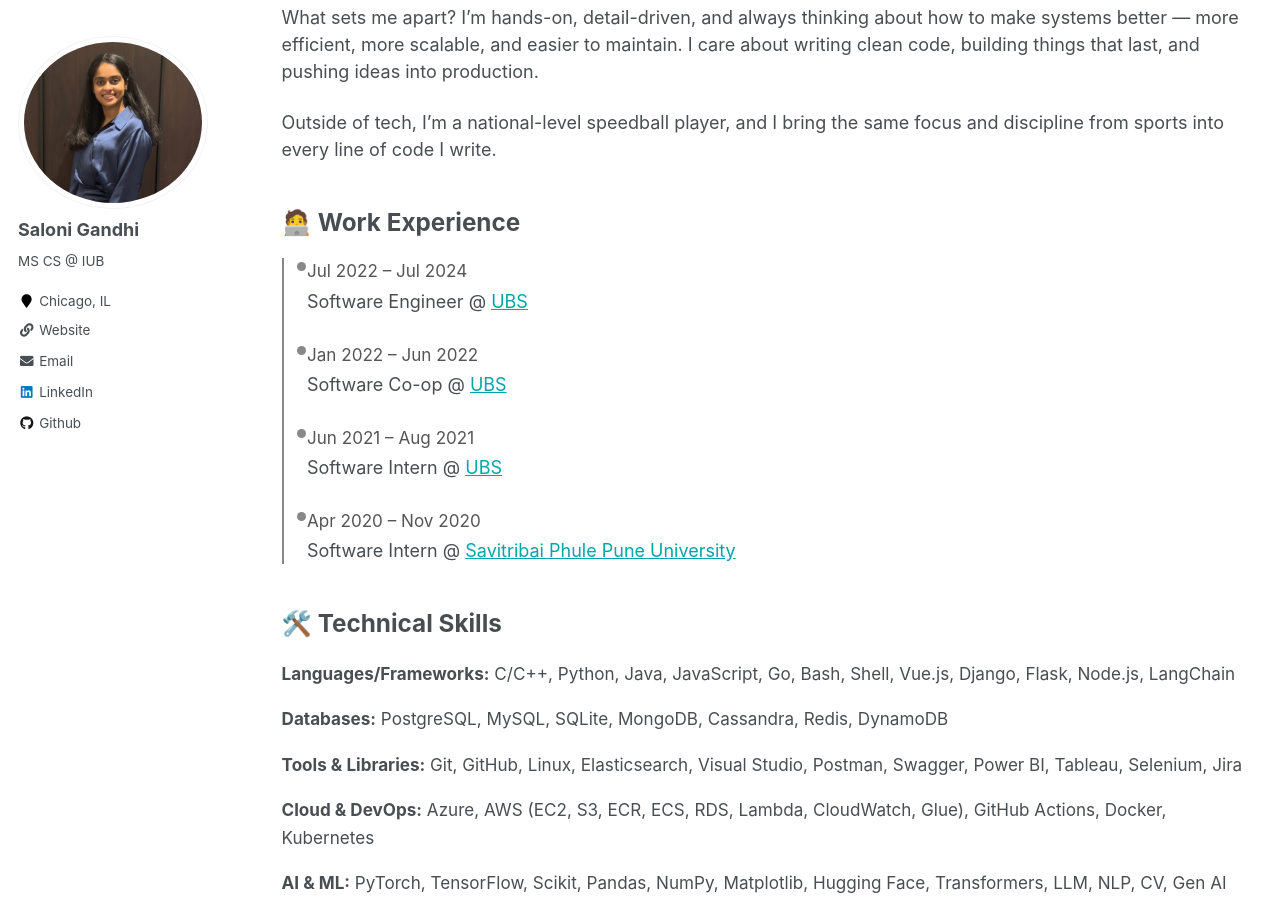
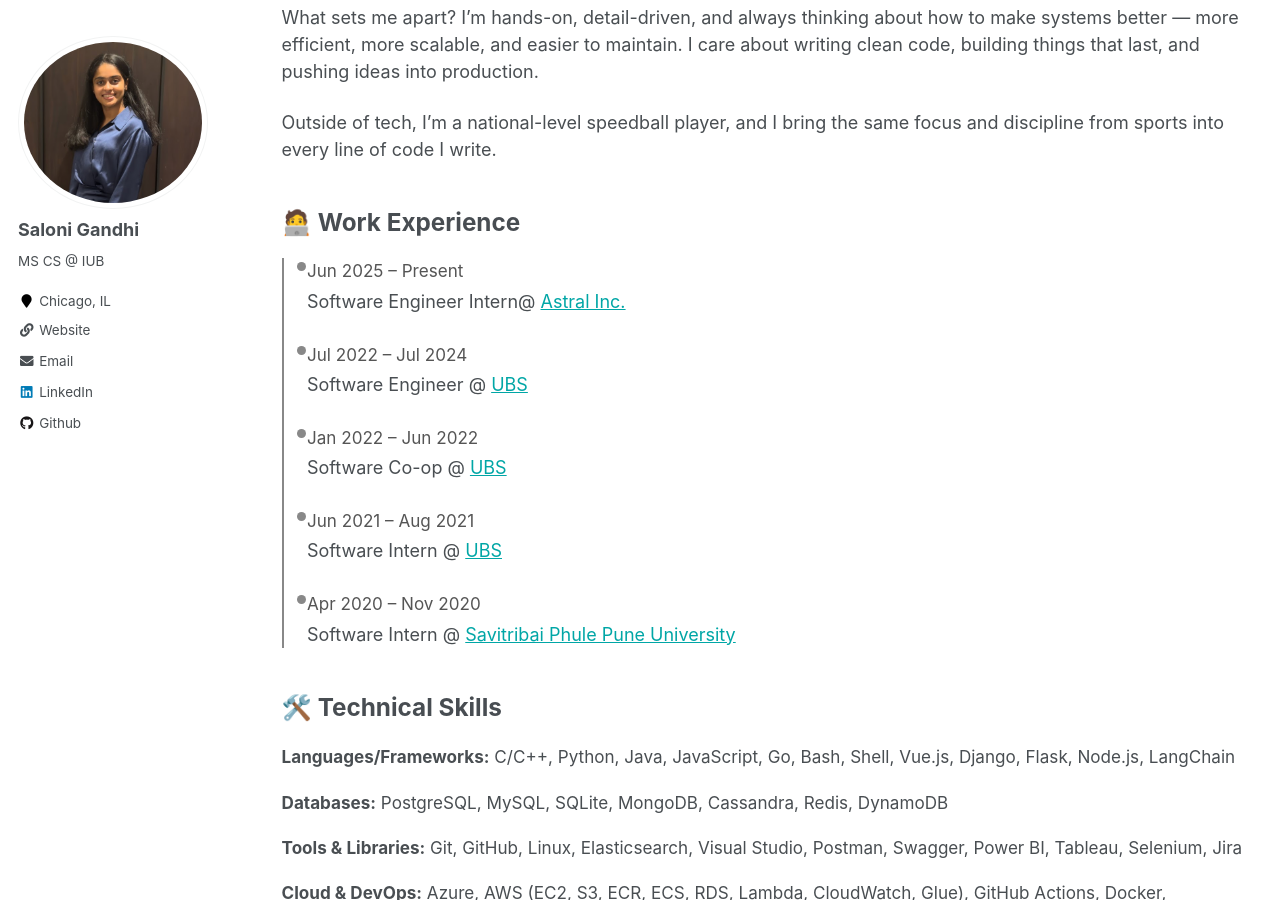
Before and after one commit to saloni111/saloni111.github.io, a Jekyll site: the page built from _pages/about.md, in a window 1280 px wide and 900 px high, scrolled down 473 px. Built offline with Jekyll 4.4.1, drawn with Linux system fonts in a browser that asks for light colours.

Commit message:
Update about.md

```diff
--- a/_pages/about.md
+++ b/_pages/about.md
@@ -90,6 +90,10 @@ Outside of tech, I’m a national-level speedball player, and I bring the same f
 <h2 class="section-title">🧑‍💻 Work Experience</h2>
 <div class="timeline">
   <div class="timeline-entry">
+    <span>Jun 2025 – Present</span>
+    <div>Software Engineer Intern@ <a href="https://astral.trading" target="_blank">Astral Inc.</a></div>
+  </div>
+  <div class="timeline-entry">
     <span>Jul 2022 – Jul 2024</span>
     <div>Software Engineer @ <a href="https://www.ubs.com/global/en.html" target="_blank">UBS</a></div>
   </div>
```
